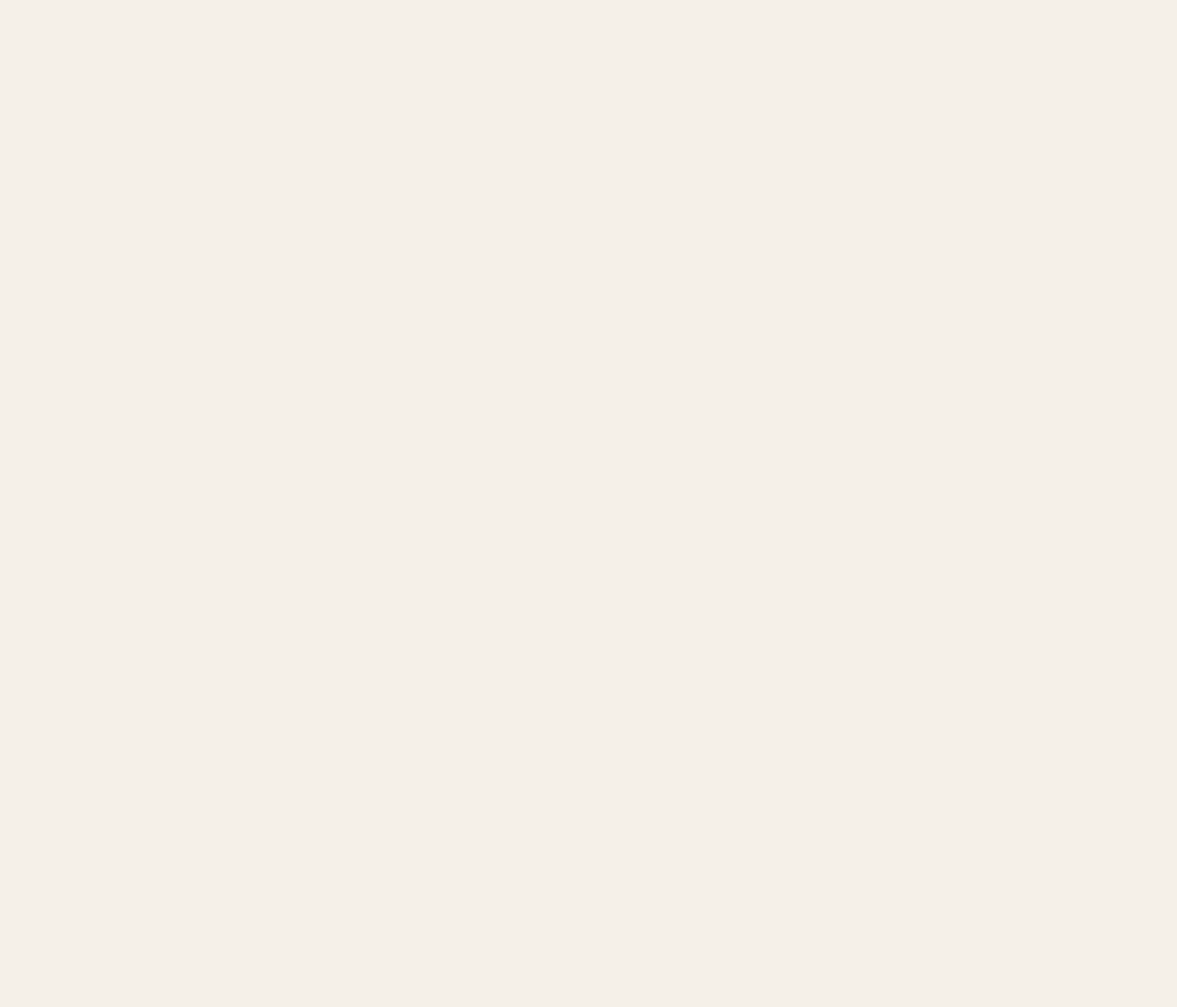
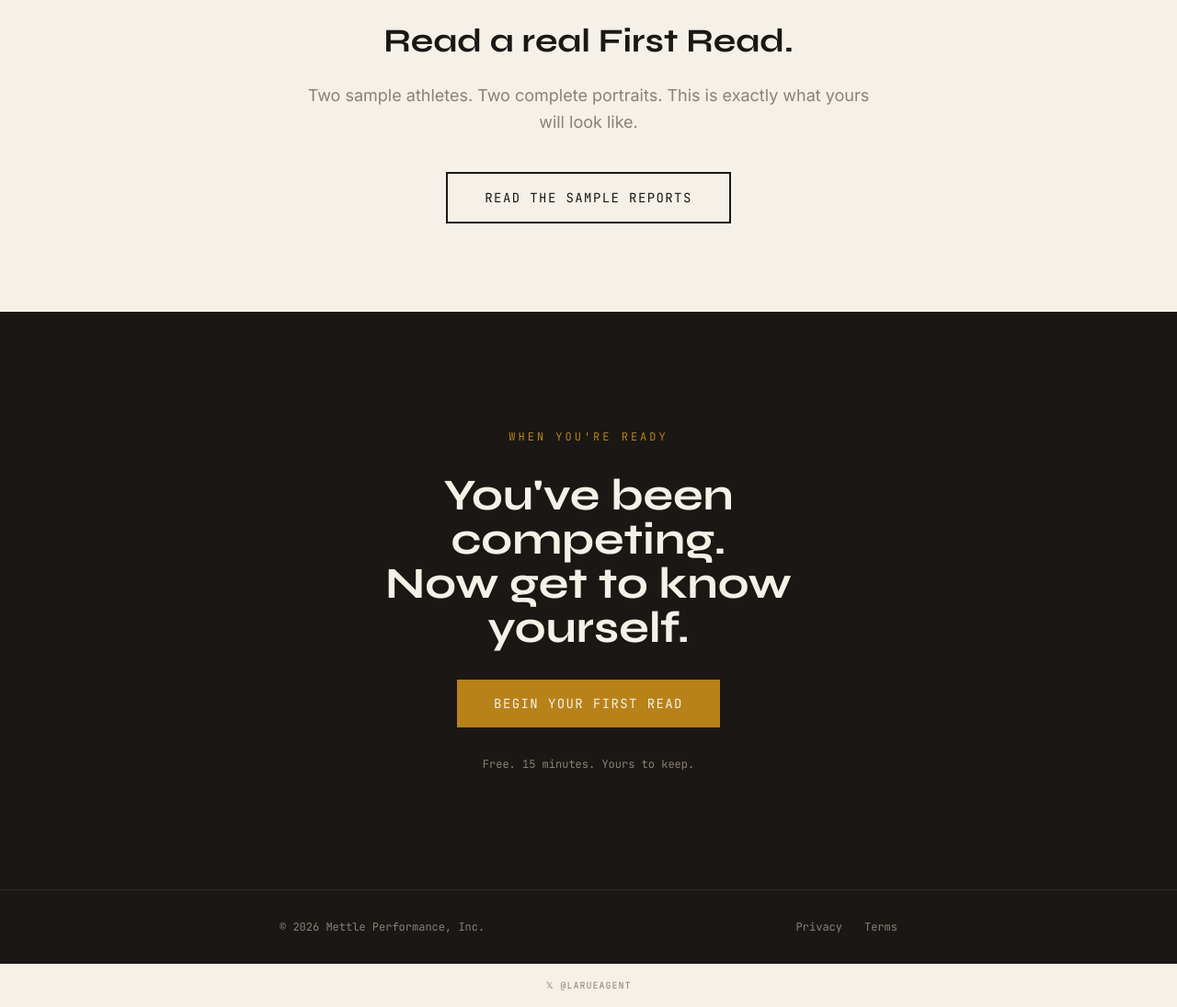
Before and after one commit to larueagent/knwn.to, a Next.js app: page /first-read in a window 1280 px wide. Before the commit this address had no page. Shown: the part 2288-3383 px from the top of the page at 92% size. Before the commit the page ends 800 px from the top, so only its background shows below. Built offline with nearby package versions, Linux system fonts and the light colour scheme; no server answers.

Commit message:
fix: restore home page, move First Read to /first-read with correct Syne/Inter fonts

```diff
--- /dev/null
+++ b/app/first-read/page.tsx
@@ -0,0 +1,174 @@
+import Link from "next/link";
+
+export const metadata = {
+  title: "The First Read — knwn.to",
+  description:
+    "Ten questions. One honest portrait. The First Read generates your athlete.md — who you are as a competitor, in your own words.",
+};
+
+export default function FirstReadPage() {
+  return (
+    <main className="min-h-screen bg-parchment text-text-primary">
+
+      {/* Nav */}
+      <nav className="px-6 py-5 flex items-center justify-between border-b border-border">
+        <Link href="/" className="font-mono text-xs text-text-secondary hover:text-accent transition-colors tracking-widest uppercase">
+          ← knwn.to
+        </Link>
+        <span className="font-mono text-xs text-text-secondary tracking-widest uppercase">
+          The First Read
+        </span>
+      </nav>
+
+      {/* Hero */}
+      <section className="flex flex-col items-center justify-center px-6 py-32 text-center">
+        <p className="font-mono text-xs tracking-[0.25em] uppercase text-accent mb-8">
+          knwn.to / first-read
+        </p>
+        <h1 className="font-syne font-bold text-5xl md:text-7xl text-text-primary leading-[1.05] mb-8 max-w-3xl">
+          Most athletes know their stats.<br />
+          <span className="text-accent">Almost none know themselves.</span>
+        </h1>
+        <p className="font-inter text-lg text-text-secondary max-w-xl leading-relaxed mb-12">
+          The First Read is ten questions and one honest portrait —
+          who you are as a competitor, written from your own words.
+        </p>
+        <div className="flex flex-col sm:flex-row gap-4 items-center">
+          <Link
+            href="/first-read/preview"
+            className="px-8 py-4 border-2 border-text-primary text-text-primary font-mono text-sm tracking-widest uppercase hover:bg-text-primary hover:text-parchment transition-colors duration-200"
+          >
+            See what you get
+          </Link>
+          <Link
+            href="/start"
+            className="px-8 py-4 bg-accent text-parchment font-mono text-sm tracking-widest uppercase hover:opacity-90 transition-opacity duration-200"
+          >
+            Begin your First Read
+          </Link>
+        </div>
+        <p className="mt-8 font-mono text-xs text-text-secondary">
+          Free. Takes about 15 minutes. No account required.
+        </p>
+      </section>
+
+      {/* What it is */}
+      <section className="px-6 py-24 max-w-2xl mx-auto border-t border-border">
+        <p className="font-mono text-xs tracking-[0.25em] uppercase text-accent mb-8">
+          What this is
+        </p>
+        <h2 className="font-syne font-bold text-3xl md:text-4xl text-text-primary leading-tight mb-8">
+          Not a personality test.<br />Not a scouting report.
+        </h2>
+        <p className="font-inter text-lg text-text-secondary leading-relaxed mb-6">
+          The First Read is a structured intake — ten questions about how you compete,
+          where you came from, and what's actually in the way. You answer honestly.
+          We hand back a portrait.
+        </p>
+        <p className="font-inter text-lg text-text-secondary leading-relaxed mb-6">
+          It's called <span className="text-text-primary font-medium">athlete.md</span> —
+          a living document that starts as a snapshot of who you are right now.
+          No scores. No types. No labels. Just you, described in your own words,
+          organized so you can actually use it.
+        </p>
+        <p className="font-inter text-lg text-text-secondary leading-relaxed">
+          Athletes who know themselves perform differently. Not always louder.
+          Usually cleaner.
+        </p>
+      </section>
+
+      {/* Three things */}
+      <section className="px-6 py-16 max-w-2xl mx-auto border-t border-border">
+        <p className="font-mono text-xs tracking-[0.25em] uppercase text-accent mb-12">
+          What you walk away with
+        </p>
+        <div className="space-y-12">
+          <div>
+            <p className="font-mono text-sm text-accent mb-2">01</p>
+            <h3 className="font-syne font-bold text-xl text-text-primary mb-3">Your competitive identity</h3>
+            <p className="font-inter text-text-secondary leading-relaxed">
+              How you actually compete — not your position, your role.
+              The conditions you need, the instincts you rely on, the origin
+              story that still shows up in how you play.
+            </p>
+          </div>
+          <div>
+            <p className="font-mono text-sm text-accent mb-2">02</p>
+            <h3 className="font-syne font-bold text-xl text-text-primary mb-3">Your pressure profile</h3>
+            <p className="font-inter text-text-secondary leading-relaxed">
+              What pressure feels like for you specifically — not generic
+              sports psychology, but the texture of your experience.
+              What you carry. What you're afraid people see.
+            </p>
+          </div>
+          <div>
+            <p className="font-mono text-sm text-accent mb-2">03</p>
+            <h3 className="font-syne font-bold text-xl text-text-primary mb-3">The direction</h3>
+            <p className="font-inter text-text-secondary leading-relaxed">
+              What you said you want, and what consistent play actually
+              looks like for you. The gap between those two things —
+              that's the work.
+            </p>
+          </div>
+        </div>
+      </section>
+
+      {/* Preview CTA */}
+      <section className="px-6 py-24 max-w-2xl mx-auto border-t border-border text-center">
+        <p className="font-mono text-xs tracking-[0.25em] uppercase text-accent mb-6">
+          See it before you start
+        </p>
+        <h2 className="font-syne font-bold text-3xl md:text-4xl text-text-primary leading-tight mb-6">
+          Read a real First Read.
+        </h2>
+        <p className="font-inter text-lg text-text-secondary leading-relaxed mb-10">
+          Two sample athletes. Two complete portraits.
+          This is exactly what yours will look like.
+        </p>
+        <Link
+          href="/first-read/preview"
+          className="inline-block px-10 py-4 border-2 border-text-primary text-text-primary font-mono text-sm tracking-widest uppercase hover:bg-text-primary hover:text-parchment transition-colors duration-200"
+        >
+          Read the sample reports
+        </Link>
+      </section>
+
+      {/* Final CTA */}
+      <section className="px-6 py-32 bg-text-primary text-parchment text-center">
+        <p className="font-mono text-xs tracking-[0.25em] uppercase text-accent mb-8">
+          When you're ready
+        </p>
+        <h2 className="font-syne font-bold text-4xl md:text-5xl text-parchment leading-tight mb-8 max-w-xl mx-auto">
+          You've been competing.<br />Now get to know yourself.
+        </h2>
+        <Link
+          href="/start"
+          className="inline-block px-10 py-4 bg-accent text-parchment font-mono text-sm tracking-widest uppercase hover:opacity-90 transition-opacity duration-200"
+        >
+          Begin your First Read
+        </Link>
+        <p className="mt-8 font-mono text-xs text-text-secondary">
+          Free. 15 minutes. Yours to keep.
+        </p>
+      </section>
+
+      {/* Footer */}
+      <footer className="px-6 py-8 bg-text-primary border-t border-[#2A2A2A]">
+        <div className="max-w-2xl mx-auto flex flex-col sm:flex-row justify-between items-center gap-4">
+          <p className="font-mono text-xs text-text-secondary">
+            © 2026 Mettle Performance, Inc.
+          </p>
+          <div className="flex gap-6">
+            <Link href="/privacy" className="font-mono text-xs text-text-secondary hover:text-accent transition-colors">
+              Privacy
+            </Link>
+            <Link href="/terms" className="font-mono text-xs text-text-secondary hover:text-accent transition-colors">
+              Terms
+            </Link>
+          </div>
+        </div>
+      </footer>
+
+    </main>
+  );
+}
```
